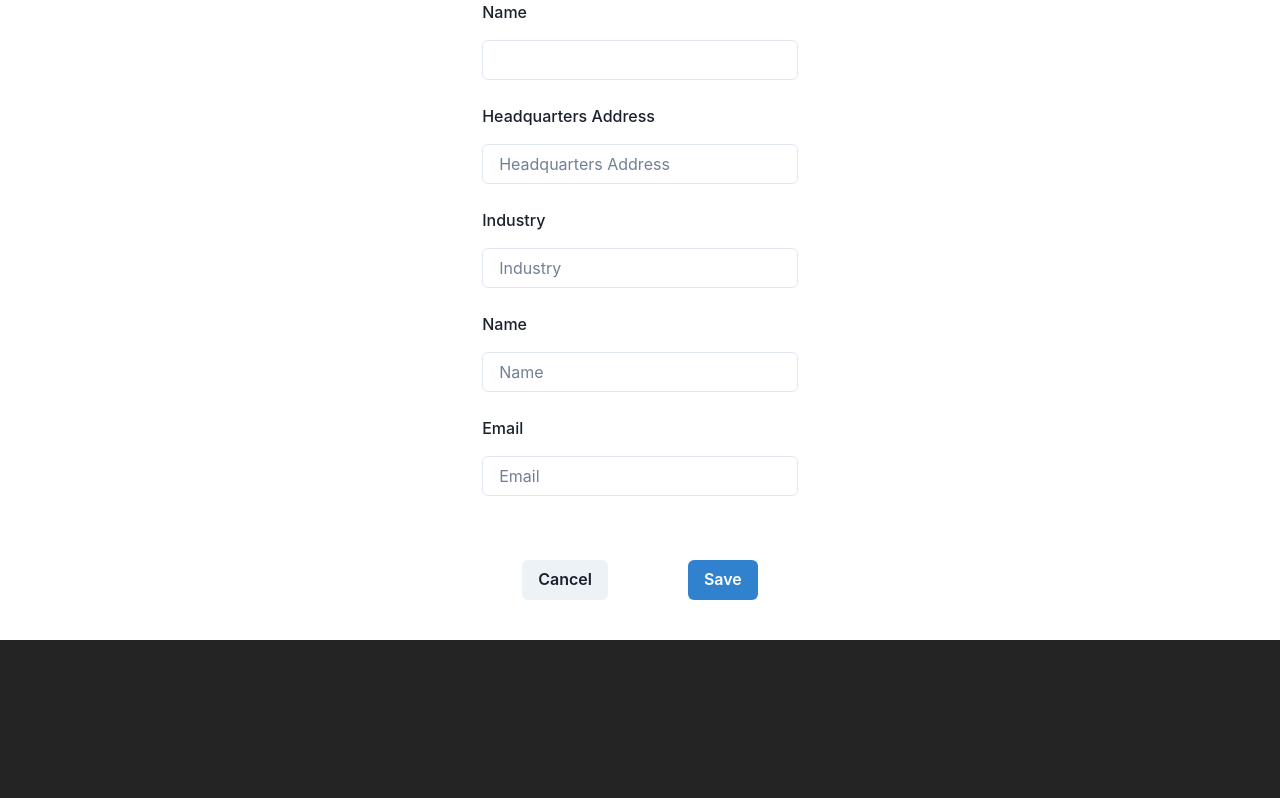
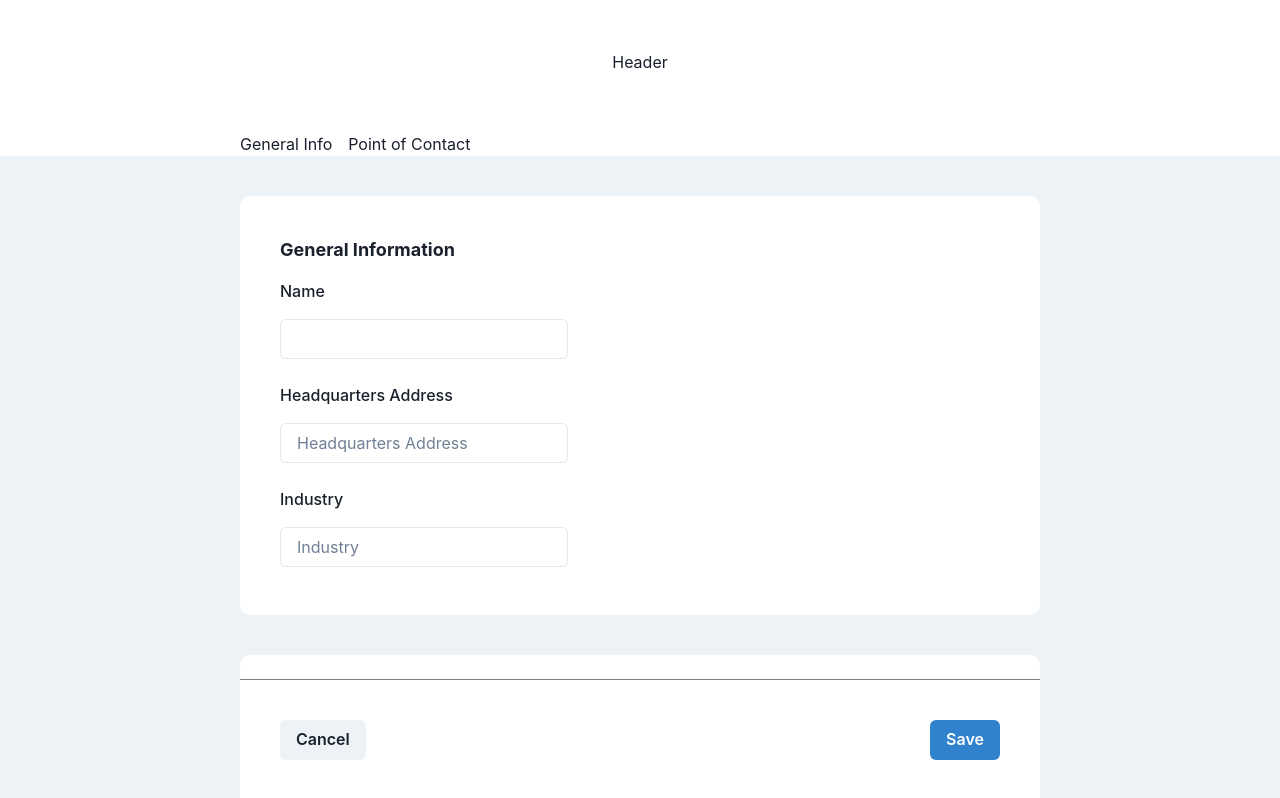
Before and after one commit to zmconsciencia/odin-app, a React (Vite) app: page /client-view in a window 1280 px wide. Shown: the top 798 px of the page. Built offline with nearby package versions, Linux system fonts and the light colour scheme.

Commit message:
style to form

```diff
--- a/src/ClientView.tsx
+++ b/src/ClientView.tsx
@@ -9,11 +9,12 @@ import {
   Input,
   Spacer,
   VStack,
+  Text,
+  Link,
 } from "@chakra-ui/react";
 import { useFormik } from "formik";
 import * as Yup from "yup";
 import { useNavigate } from "react-router-dom";
-import { color } from "framer-motion";
 
 const ClientView = () => {
   const navigate = useNavigate();
@@ -69,9 +70,10 @@ const ClientView = () => {
 
     return (
       <>
-        <Center>
-          <form onSubmit={formik.handleSubmit}>
-            <VStack spacing={4} align="flex-start">
+        <Center w={"100%"} marginStart={60} marginEnd={60}>
+          <form onSubmit={formik.handleSubmit} style={{width: "100%"}}>
+            <VStack spacing={4} align="flex-start" padding={10} borderRadius={10} bg={"white"} marginTop={10}>
+              <Text fontWeight="bold" fontSize="lg" id="general-info">General Information</Text>
               <FormControl>
                 <FormLabel>Name</FormLabel>
                 <Input
@@ -79,6 +81,7 @@ const ClientView = () => {
                   onChange={formik.handleChange}
                   name="name"
                   type="text"
+                  maxW={"40%"}
                 />
               </FormControl>
               {formik.touched.name && formik.errors.name && (
@@ -91,6 +94,7 @@ const ClientView = () => {
                   onChange={formik.handleChange}
                   name="location"
                   placeholder="Headquarters Address"
+                  maxW={"40%"}
                 />
               </FormControl>
               {formik.touched.location && formik.errors.location && (
@@ -103,11 +107,15 @@ const ClientView = () => {
                   onChange={formik.handleChange}
                   name="industry"
                   placeholder="Industry"
+                  maxW={"40%"}
                 />
               </FormControl>
               {formik.touched.industry && formik.errors.industry && (
                 <div className="error-message" style={{color: "red"}}>{formik.errors.industry}</div>
               )}
+            </VStack>
+            <VStack spacing={4} align="flex-start" padding={10} borderRadius={10} bg={"white"} marginTop={10}>
+              <Text fontWeight="bold" fontSize="lg" id="point-of-contact">Point of Contact</Text>
               <FormControl>
                 <FormLabel>Name</FormLabel>
                 <Input
@@ -115,6 +123,7 @@ const ClientView = () => {
                   onChange={formik.handleChange}
                   name="pointName"
                   placeholder="Name"
+                  maxW={"40%"}
                 />
               </FormControl>
               {formik.touched.pointName && formik.errors.pointName && (
@@ -128,12 +137,14 @@ const ClientView = () => {
                   name="pointEmail"
                   type="email"
                   placeholder="Email"
+                  maxW={"40%"}
                 />
               </FormControl>
               {formik.touched.pointEmail && formik.errors.pointEmail && (
                 <div className="error-message" style={{color: "red"}}>{formik.errors.pointEmail}</div>
               )}
-              <Flex>
+            </VStack>
+            <Flex position="sticky" bottom={0} bg="white" zIndex="sticky" borderTop={"1px solid gray"}>
               <Box p={10}>
                 <Button colorScheme="gray" onClick={() => navigate("/")}>
                   Cancel
@@ -146,17 +157,32 @@ const ClientView = () => {
                 </Button>
               </Box>
             </Flex>
-            </VStack>
           </form>
         </Center>
       </>
     );
   };
 
+  const scrollToSection = (id: string) => {
+    const element = document.getElementById(id);
+    if (element) {
+      element.scrollIntoView({
+        behavior: "smooth",
+        block: "start",
+        inline: "nearest",
+      });
+    }
+  };
+
   return (
     <>
       {/*Page Header*/}
-      <Center>{<FormComponent />}</Center>
+      <Flex justify={"center"} p={50}>Header</Flex>
+      <Flex justify="start" paddingLeft={60} paddingTop={2} position="sticky" top="0" bg="white" zIndex="sticky">
+        <Link onClick={() => scrollToSection("general-info")} _hover={{textDecor: "none", fontWeight: "bold"}} mr={4}>General Info</Link>
+        <Link onClick={() => scrollToSection("point-of-contact")} _hover={{textDecor: "none", fontWeight: "bold"}} mr={4}>Point of Contact</Link>
+      </Flex>
+      <Center bg={"#EDF2F7"}>{<FormComponent />}</Center>
     </>
   );
 };
```
Lines whose indentation alone changed are shown as unchanged.
